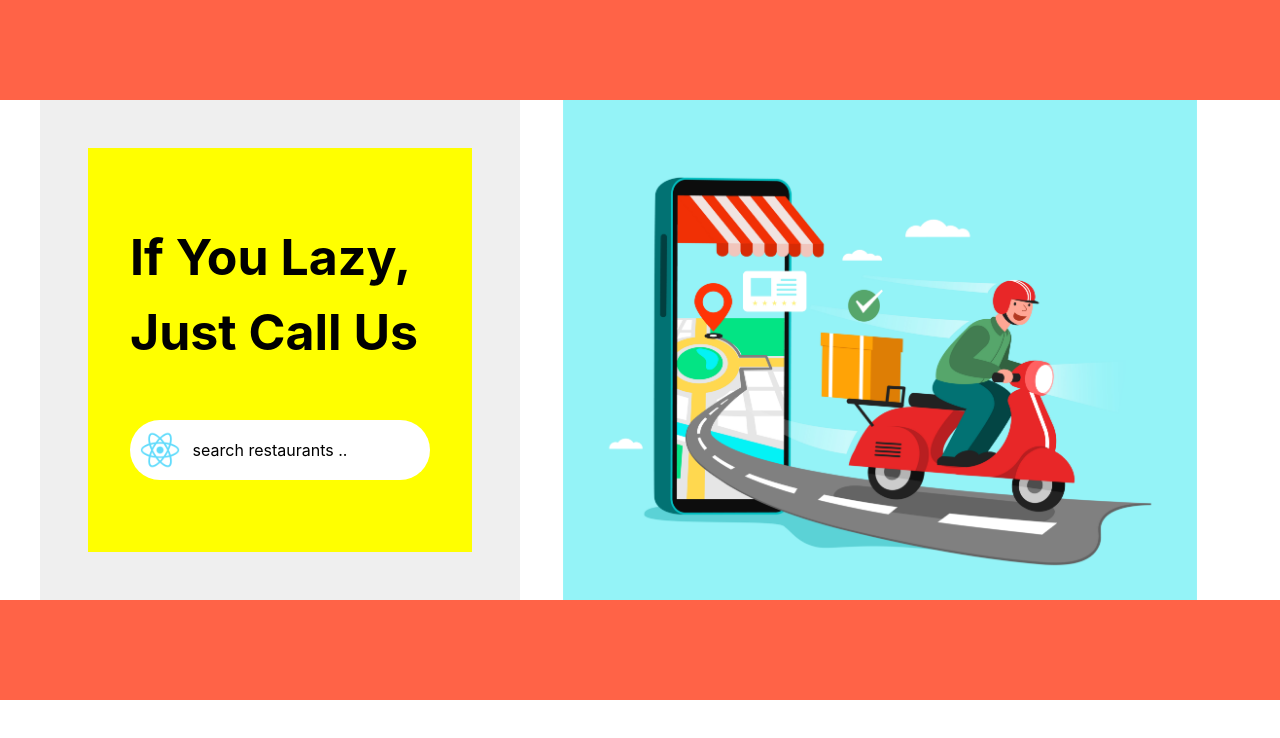
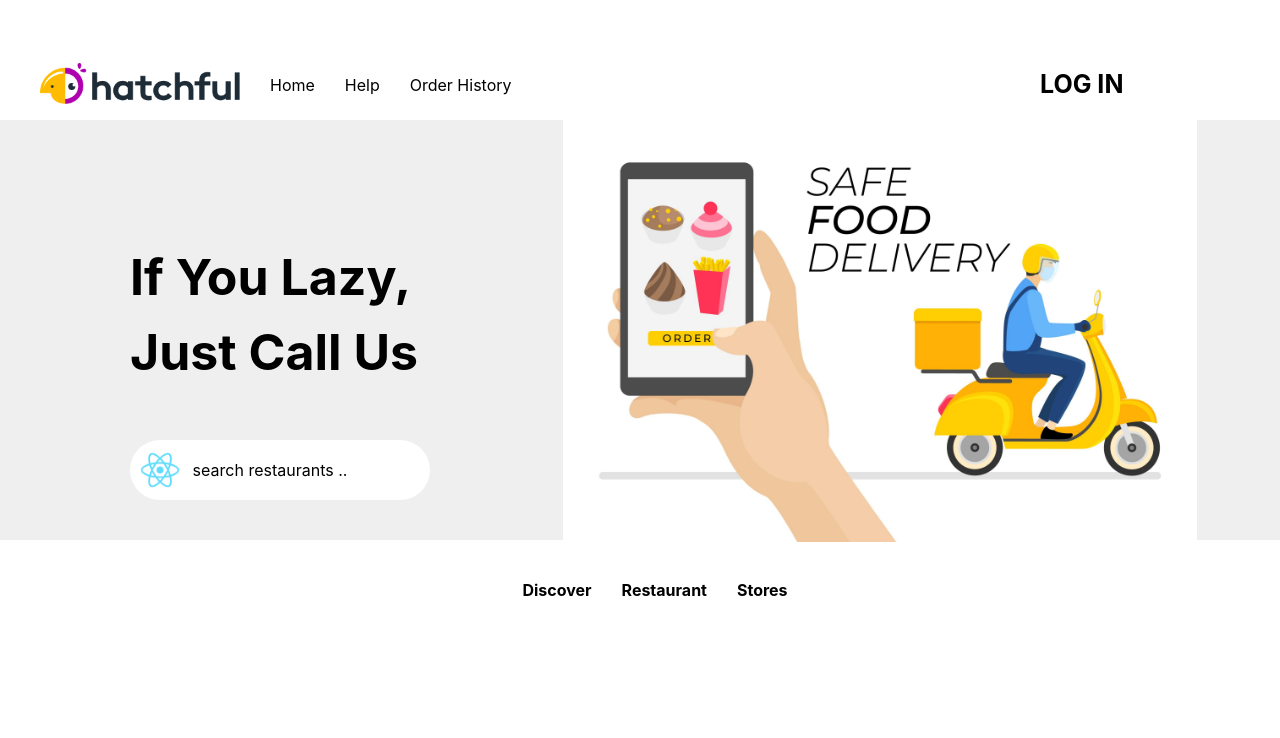
Before and after one commit to PPS-FE-SIDE/lunch, a React (Create React App) app: page / in a window 1280 px wide. Shown: the top 738 px of the page. Built offline with nearby package versions, Linux system fonts and the light colour scheme.

Commit message:
feat: 헤더 푸터 만들기

```diff
--- a/src/App.tsx
+++ b/src/App.tsx
@@ -6,13 +6,35 @@ const App = () => {
     const random = Math.floor(Math.random() * 11)
     console.log(random)
   }
+  const navi = ['Home', 'Help', 'Order History']
+  const footerText = ['Discover', 'Restaurant', 'Stores']
 
   return (
-    <>
-      <header style={{ width: '100%', height: 100, backgroundColor: 'tomato' }} />
-      <div style={{ width: '100%' }}>
+    <div>
+      <header style={{ width: '100%', height: 70, marginTop: 50 }}>
+        <div style={{ width: 1200, height: '100%', margin: '0 auto', display: 'flex' }}>
+          <div style={{ width: 200 }}>
+            <div style={{ width: 200, height: 42, marginTop: 13 }}>
+              <img src='/logo.png' />
+            </div>
+          </div>
+          <div style={{ width: 800, alignItems: 'center', display: 'flex' }}>
+            <ul>
+              {navi.map((item, index) => (
+                <li key={index} style={{ paddingLeft: 30, display: 'inline-block' }}>
+                  {item}
+                </li>
+              ))}
+            </ul>
+          </div>
+          <div style={{ width: 200, fontWeight: 'bold', fontSize: 25, display: 'flex', alignItems: 'center' }}>
+            LOG IN
+          </div>
+        </div>
+      </header>
+      <div style={{ width: '100%', height: 420, backgroundColor: '#efefef' }}>
         <div style={{ width: 1200, display: 'flex', margin: '0 auto' }}>
-          <div style={{ width: '40%', height: 500, backgroundColor: '#efefef', display: 'flex' }}>
+          <div style={{ width: '40%', height: 500, display: 'flex' }}>
             <div
               style={{
                 width: '80%',
@@ -20,7 +42,7 @@ const App = () => {
 
                 display: 'flex',
                 justifyContent: 'center',
-                backgroundColor: 'yellow',
+
                 alignItems: 'center',
               }}
             >
@@ -55,8 +77,26 @@ const App = () => {
           </div>
         </div>
       </div>
-      <footer style={{ width: '100%', height: 100, backgroundColor: 'tomato' }} />
-    </>
+      <footer style={{ width: '100%', height: 100 }}>
+        <div
+          style={{
+            height: 100,
+            alignItems: 'center',
+            display: 'flex',
+
+            justifyContent: 'center',
+          }}
+        >
+          <ul>
+            {footerText.map((item, index) => (
+              <li key={index} style={{ paddingLeft: 30, display: 'inline-block', fontWeight: 'bold' }}>
+                {item}
+              </li>
+            ))}
+          </ul>
+        </div>
+      </footer>
+    </div>
   )
 }
 
```
Also changed, not shown: public/delivery.jpg, public/logo.png (added).
